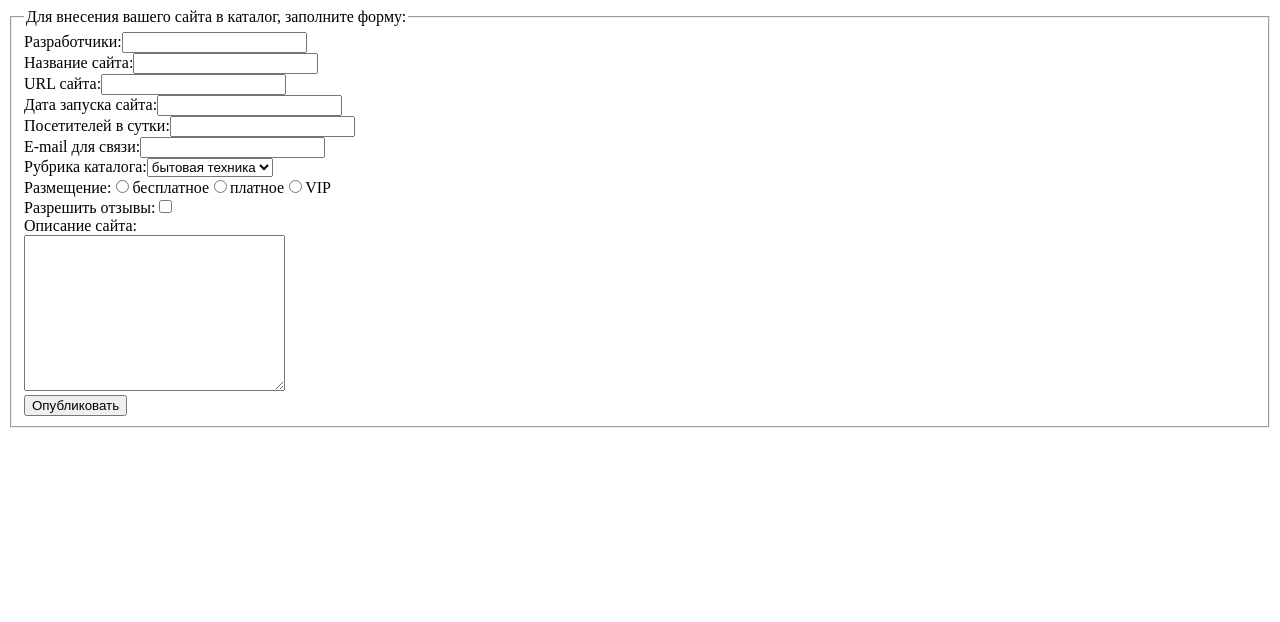
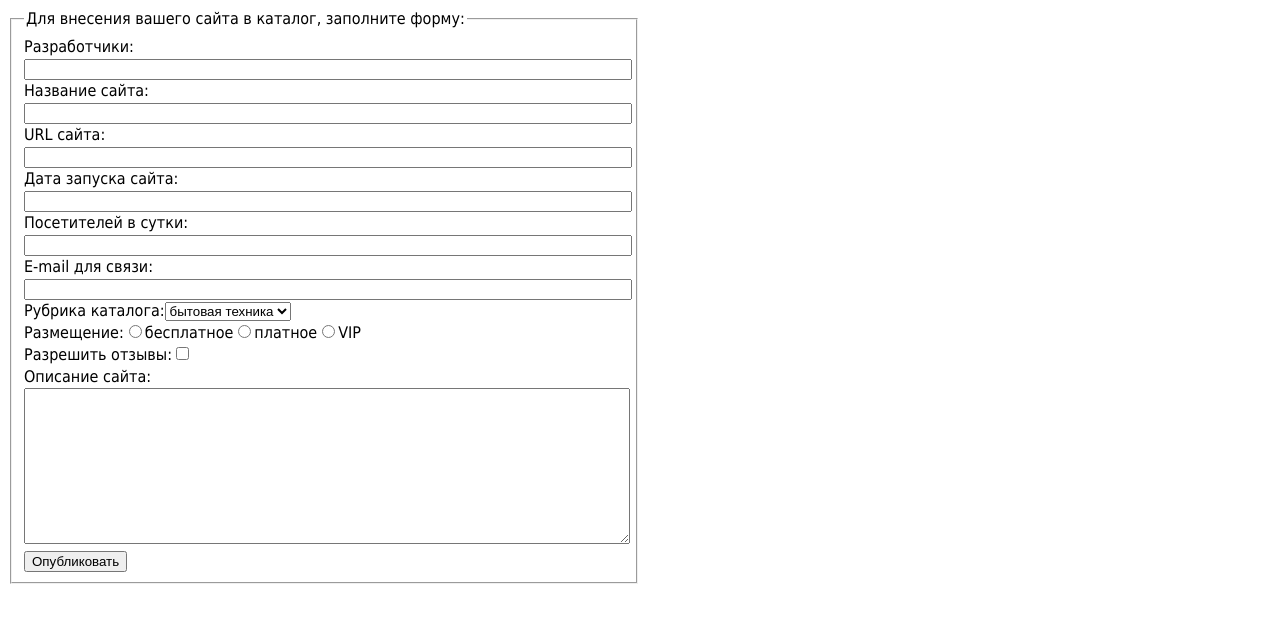
Before and after one commit to alexanderchernetsky/chernetsky-js-home, a website: page lesson-11-events/index.html in a window 1280 px wide. Drawn offline with Linux system fonts and the light colour scheme.

Commit message:
Complete homework

```diff
--- a/lesson-11-events/index.html
+++ b/lesson-11-events/index.html
@@ -3,9 +3,11 @@
   <head>
     <meta charset="UTF-8">
     <title>DYN_FORM</title>
+    <link rel="stylesheet" href="style.css">
   </head>
   <body id="body">
-    <form action="http://fe.it-academy.by/TestForm.php" id="addSiteForm" name="addSiteForm">
+    <form action="http://fe.it-academy.by/TestForm.php" id="addSiteForm" name="addSiteForm"></form>
+    <script src="script.js"></script>
     <!-- <fieldset>
           <legend>Для внесения вашего сайта в каталог, заполните форму:</legend>
 
@@ -51,8 +53,5 @@
 
           <input type="button" value="Опубликовать" form="addSiteForm">
         </fieldset>-->
-
-    </form>
-    <script src="script.js"></script>
   </body>
 </html>
--- a/lesson-11-events/script.js
+++ b/lesson-11-events/script.js
@@ -1,14 +1,14 @@
 'use strict';
 
 var siteFormContainer = [
-  { legendText: 'Для внесения вашего сайта в каталог, заполните форму:' },
+  { legendText: 'Для внесения вашего сайта в каталог, заполните форму:', type: 'legend' },
   { label: 'Разработчики:', type: 'text', name: 'developers', id: 'dev' },
   { label: 'Название сайта:', type: 'text', name: 'website-name', id: 'siteName' },
   { label: 'URL сайта:', type: 'text', name: 'website-url', id: 'siteURL' },
   { label: 'Дата запуска сайта:', type: 'text', name: 'website-start', id: 'start'},
   { label: 'Посетителей в сутки:', type: 'text', name: 'website-users', id: 'users'},
   { label: 'E-mail для связи:', type: 'email', name: 'author-email', id: 'email'},
-  { label: 'Рубрика каталога:', type: 'text', name: 'catalog-heading', id: 'heading', options: ['бытовая техника', 'здоровье', 'домашний уют'],
+  { label: 'Рубрика каталога:', type: 'select', name: 'catalog-heading', id: 'heading', options: ['бытовая техника', 'здоровье', 'домашний уют'],
     values: ['appliances', 'health', 'home'] },
   { span: 'Размещение:', type: 'radio', name: 'deployment', ids: ['freeDepl', 'paidDepl', 'vipDepl'], values: ['free', 'paid', 'vip'],
     labels: ['бесплатное', 'платное', 'VIP' ] },
@@ -20,7 +20,6 @@ var siteFormContainer = [
 (function generateForm(container) {
   var ourForm = document.getElementById('addSiteForm');
   var clonedForm = ourForm.cloneNode(true);
-
   var fieldset = document.createElement('fieldset');
   clonedForm.appendChild(fieldset);
 
@@ -50,6 +49,7 @@ var siteFormContainer = [
     input.type = type;
     input.name = name;
     input.id = id;
+    input.classList.add('wide');
     fieldset.appendChild(input);
     makeBreak();
   }
@@ -101,7 +101,7 @@ var siteFormContainer = [
     makeBreak();
   }
 
-  function textareaCreate(type, name, labelTxt, id, cols, rows) {
+  function textAreaCreate(type, name, labelTxt, id, cols, rows) {
     labelCreate(labelTxt, id);
     makeBreak();
     var textArea = document.createElement('textarea');
@@ -111,6 +111,7 @@ var siteFormContainer = [
     textArea.rows = rows;
     fieldset.appendChild(textArea);
     makeBreak();
+    textArea.classList.add('wide');
   }
 
   function buttCreate(type, value, form) {
@@ -121,29 +122,35 @@ var siteFormContainer = [
     fieldset.appendChild(butt);
   }
 
-  legendCreate(container[0].legendText);
+  function addFormElement(i) {
+    if (i.type === 'legend') {
+      legendCreate(i.legendText);
+    }
+    if ((i.type === 'text') || (i.type === 'email')) {
+      inputCreate(i.name, i.type, i.label, i.id);
+    }
+    if (i.type === 'select') {
+      selectCreate(i.name, i.id, i.options, i.values, i.label);
+    }
+    if (i.type === 'radio') {
+      radioCreate(i.span, i.type, i.name, i.ids, i.values, i.labels);
+    }
+    if (i.type === 'checkbox') {
+      checkboxCreate(i.type, i.name, i.label, i.id);
+    }
+    if (i.type === 'textarea') {
+      textAreaCreate(i.type, i.name, i.label, i.id, i.cols, i.rows);
+    }
+    if (i.type === 'button') {
+      buttCreate(i.type, i.value, i.form);
+    }
+  }
 
-  inputCreate(container[1].name, container[1].type, container[1].label, container[1].id);
+  container.forEach(addFormElement);
 
-  inputCreate(container[2].name, container[2].type, container[2].label, container[2].id);
-
-  inputCreate(container[3].name, container[3].type, container[3].label, container[3].id);
-
-  inputCreate(container[4].name, container[4].type, container[4].label, container[4].id);
-
-  inputCreate(container[5].name, container[5].type, container[5].label, container[5].id);
-
-  inputCreate(container[6].name, container[6].type, container[6].label, container[6].id);
-
-  selectCreate(container[7].name, container[7].id, container[7].options, container[7].values, container[7].label);
-
-  radioCreate(container[8].span, container[8].type, container[8].name, container[8].ids, container[8].values, container[8].labels);
-
-  checkboxCreate(container[9].type, container[9].name, container[9].label, container[9].id);
-
-  textareaCreate(container[10].type, container[10].name, container[10].label, container[10].id, container[10].cols, container[10].rows);
-
-  buttCreate(container[11].type, container[11].value, container[11].form);
-
-  document.getElementById('body').replaceChild(clonedForm, ourForm);
+  var divWrap = document.createElement('div');
+  divWrap.classList.add('wrapper');
+  document.getElementById('body').insertBefore(divWrap, ourForm);
+  divWrap.appendChild(clonedForm);
+  document.getElementById('body').removeChild(ourForm);
 })(siteFormContainer);
--- /dev/null
+++ b/lesson-11-events/style.css
@@ -0,0 +1,10 @@
+.wrapper {
+  font-family: Tahoma, Geneva, sans-serif;
+  font-size: 16px;
+  width: 50%;
+  line-height: 22px;
+}
+
+.wide {
+  width: 100%;
+}
```
Lines whose indentation alone changed are shown as unchanged.
